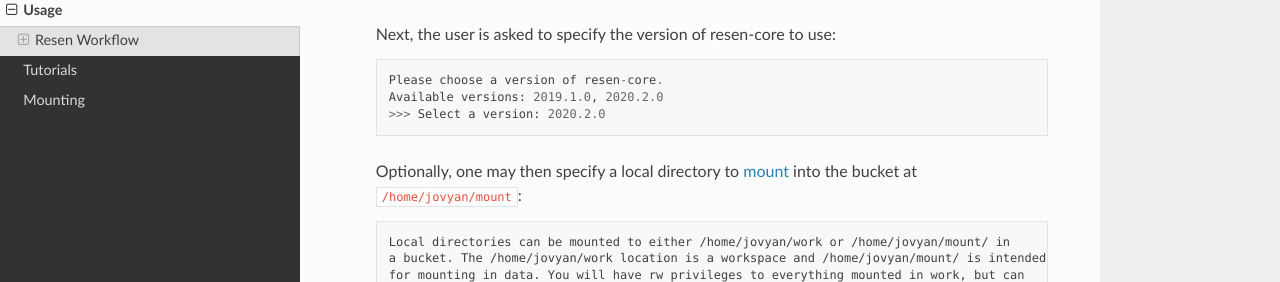
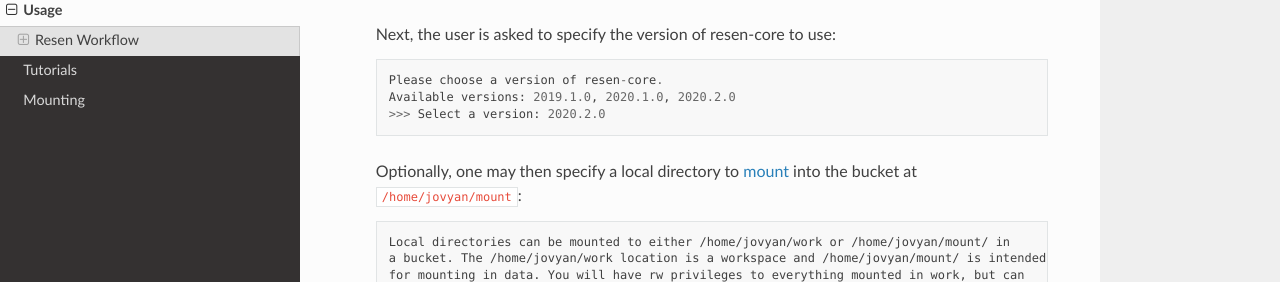
Before and after one commit to EarthCubeInGeo/resen, a Sphinx documentation site: the page built from docs/usage.rst, in a window 1280 px wide and 900 px high, scrolled down 1378 px. Shown: the part 170-452 px from the top of the window. Built offline with Sphinx 7.4.7 and the Read the Docs theme 2.0.0, drawn with Linux system fonts in a browser that asks for light colours; cross-references to code outside the pages are shown as plain code.

Commit message:
Update usage.rst

```diff
--- a/docs/usage.rst
+++ b/docs/usage.rst
@@ -56,7 +56,7 @@
    Next, the user is asked to specify the version of resen-core to use::
 
      Please choose a version of resen-core.
-     Available versions: 2019.1.0, 2020.2.0
+     Available versions: 2019.1.0, 2020.1.0, 2020.2.0
      >>> Select a version: 2020.2.0
 
    Optionally, one may then specify a local directory to :ref:`mount <mounting>` into the bucket at ``/home/jovyan/mount``::
```
